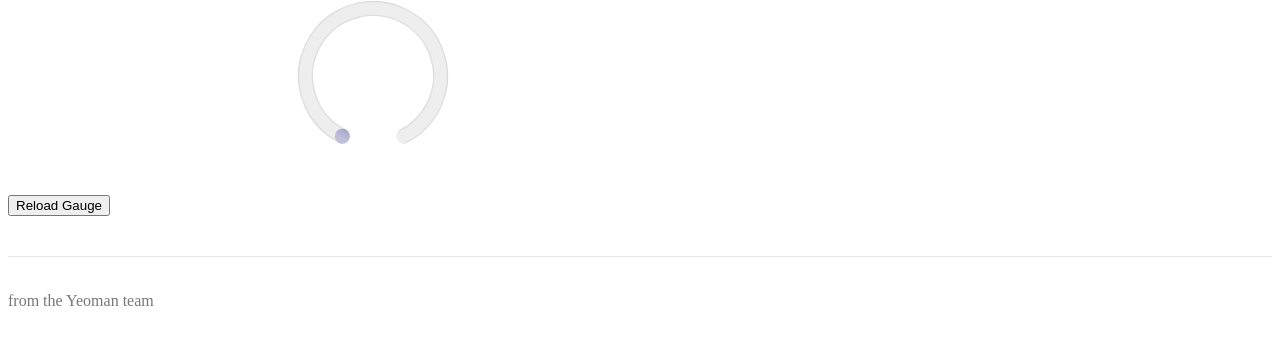
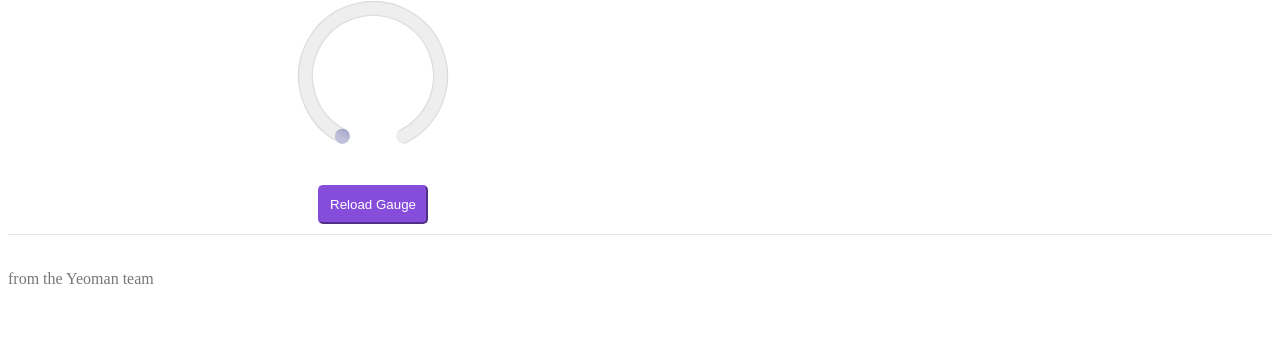
Before and after one commit to emc2spider/fe-task-s, a website: page app/index.html at #/about in a window 1280 px wide. Shown: the part 182-526 px from the top of the page. Drawn offline with nearby package versions, Linux system fonts and the light colour scheme; some packages are replaced by stand-ins of ours; files that its build step writes are made by us from their sources; no server answers; some icons are missing.

Commit message:
Gauge label and button styles

```diff
--- a/app/index.html
+++ b/app/index.html
@@ -25,13 +25,13 @@
         <div class="container">
           <div class="navbar-header">
 
-            <a class="navbar-brand" href="#/">feTaskS</a>
+            <a class="navbar-brand" href="/">feTaskS</a>
           </div>
 
           <div class="collapse">
 
             <ul class="nav navbar-nav">
-              <li class="active"><a href="/">Home</a></li>
+              <li class="active"><a href="#/">Home</a></li>
               <li><a ng-href="#/about">About</a></li>
             </ul>
           </div>
--- a/app/styles/main.css
+++ b/app/styles/main.css
@@ -59,6 +59,20 @@ body {
   margin-top: 28px;
 }
 
+/* Main CTA */
+.button-section {
+  text-align: center;
+}
+.button-section > button {
+  border-radius: 5px;
+  border-color: #864DDB;
+  background-color: #864DDB;
+  font-family: 'Ubuntu', sans-serif;
+  color: #ffffff;
+  padding: 10px;
+  margin: 30px 0 10px;
+}
+
 /* Responsive: Portrait tablets and up */
 @media screen and (min-width: 768px) {
   .container {
--- a/app/views/main.html
+++ b/app/views/main.html
@@ -1,8 +1,9 @@
 <div class="jumbotron">
   <h1>Gecko-O-Meter</h1>
   <canvas id="gauge"></canvas>
+  <div ng-bind="main.gauge.value + ' ' + main.gauge.unit"></div>
 </div>
 
-<div class="row marketing">
+<div class="button-section">
   <button ng-click="main.loadData()">Reload Gauge</button>
 </div>
```
Also changed, not shown: app/views/about.html (+1 -1 lines).
